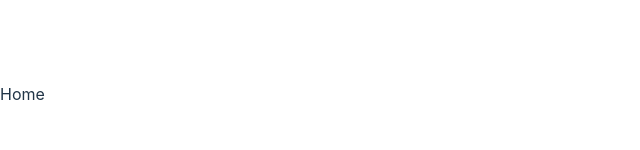
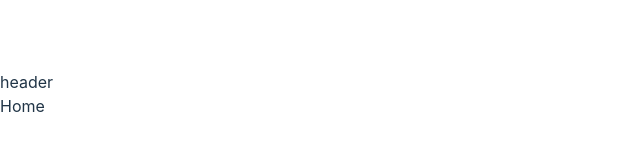
Before and after one commit to jdh8643/final-project, a React (Vite) app: page / in a window 1280 px wide. Shown: the part 306-456 px from the top of the page, without its empty margins (0-640 px from the left). Built offline with nearby package versions, Linux system fonts and the light colour scheme.

Commit message:
feat: Add route setup and basic components structure

```diff
--- a/src/App.tsx
+++ b/src/App.tsx
@@ -1,17 +1,18 @@
-
-import { BrowserRouter, Route, Routes  } from 'react-router-dom'
-import Home from './pages/Home'
-import Login from './pages/Login'
-import Signup from './pages/Signup'
-import MyPage from './pages/MyPage'
-import Detail from './pages/Detail'
-import UpdatePage from './pages/UpdatePage'
-import CreatePage from './pages/CreatePage'
+import { BrowserRouter, Route, Routes } from "react-router-dom";
+import Home from "./pages/Home";
+import Login from "./pages/Login";
+import Signup from "./pages/Signup";
+import MyPage from "./pages/MyPage";
+import Detail from "./pages/Detail";
+import UpdatePage from "./pages/UpdatePage";
+import CreatePage from "./pages/CreatePage";
+import Layout from "./components/Layout";
 
 const Router = () => {
   return (
     <BrowserRouter>
       <Routes>
+        <Route element={<Layout />}>
           <Route path="/" element={<Home />} />
           <Route path="/login" element={<Login />} />
           <Route path="/signup" element={<Signup />} />
@@ -19,9 +20,10 @@
           <Route path="/detail/:id" element={<Detail />} />
           <Route path="/update/:id" element={<UpdatePage />} />
           <Route path="/create" element={<CreatePage />} />
+        </Route>
       </Routes>
     </BrowserRouter>
-  )
-}
+  );
+};
 
-export default Router
+export default Router;
--- a/src/components/Layout.tsx
+++ b/src/components/Layout.tsx
@@ -0,0 +1,14 @@
+import { Outlet } from "react-router-dom"
+
+
+const Layout = () => {
+  return (
+    <div>
+    <header>header</header>
+    <Outlet />
+
+    </div>
+  )
+}
+
+export default Layout
```
Also changed, not shown: src/providers/ProtectedRoute.tsx (added, +18 -0 lines). Lines whose indentation alone changed are shown as unchanged.
